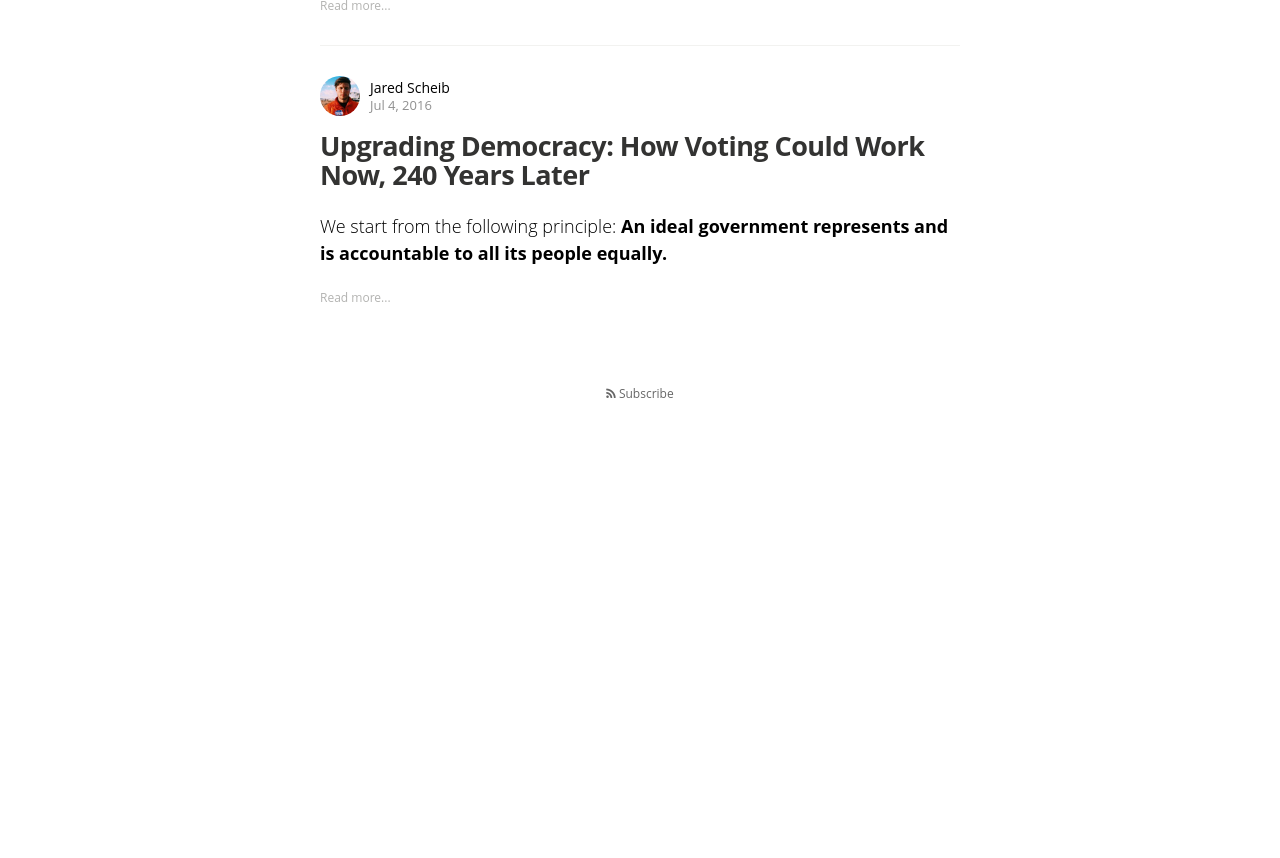
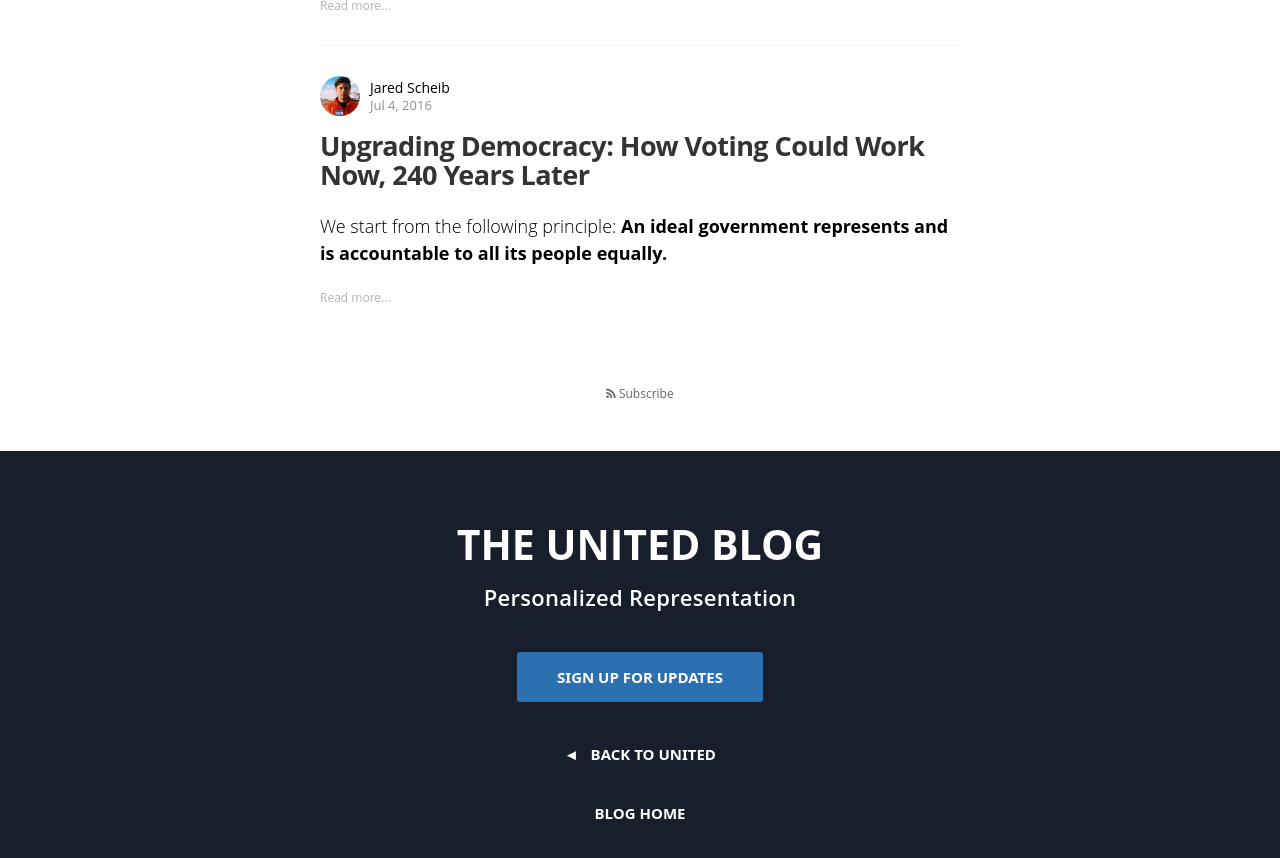
Before and after one commit to voteliquid/blog, a Jekyll site: the page built from index.html, in a window 1280 px wide and 900 px high, scrolled down 6340 px. Shown: the top 858 px of the window. Built offline with Jekyll 4.4.1, drawn with Linux system fonts in a browser that asks for light colours; nearby versions of some CDN libraries; some web fonts are replaced; the list of posts is cut into pages by our own code; before the commit the page ends 6791 px from its top, so only the background shows below that.

Commit message:
Match index' footer to posts' footer

```diff
--- a/_includes/footer.html
+++ b/_includes/footer.html
@@ -4,4 +4,19 @@
   <a class="subscribe" href="{{ "/feed.xml" | prepend: site.baseurl }}"> <span class="tooltip"> <i class="fa fa-rss"></i> Subscribe</span></a>
 </footer>
 
+
+<div class="bottom-closer">
+  <h1 class="blog-title">{{ site.title }}</h1>
+  <h2 class="blog-description">{{ site.description }}</h2>
+  <div class="subscribe-cta">
+    <a href="https://united.vote/join" target="_blank">Sign up for updates</a>
+  </div>
+  <div class="btn">
+    <a href="https://united.vote">&#9668 &nbsp; BACK TO UNITED</a>
+  </div>
+  <div class="btn">
+    <a href="/">BLOG HOME</a>
+  </div>
+</div>
+
 <!-- footer end -->
```
